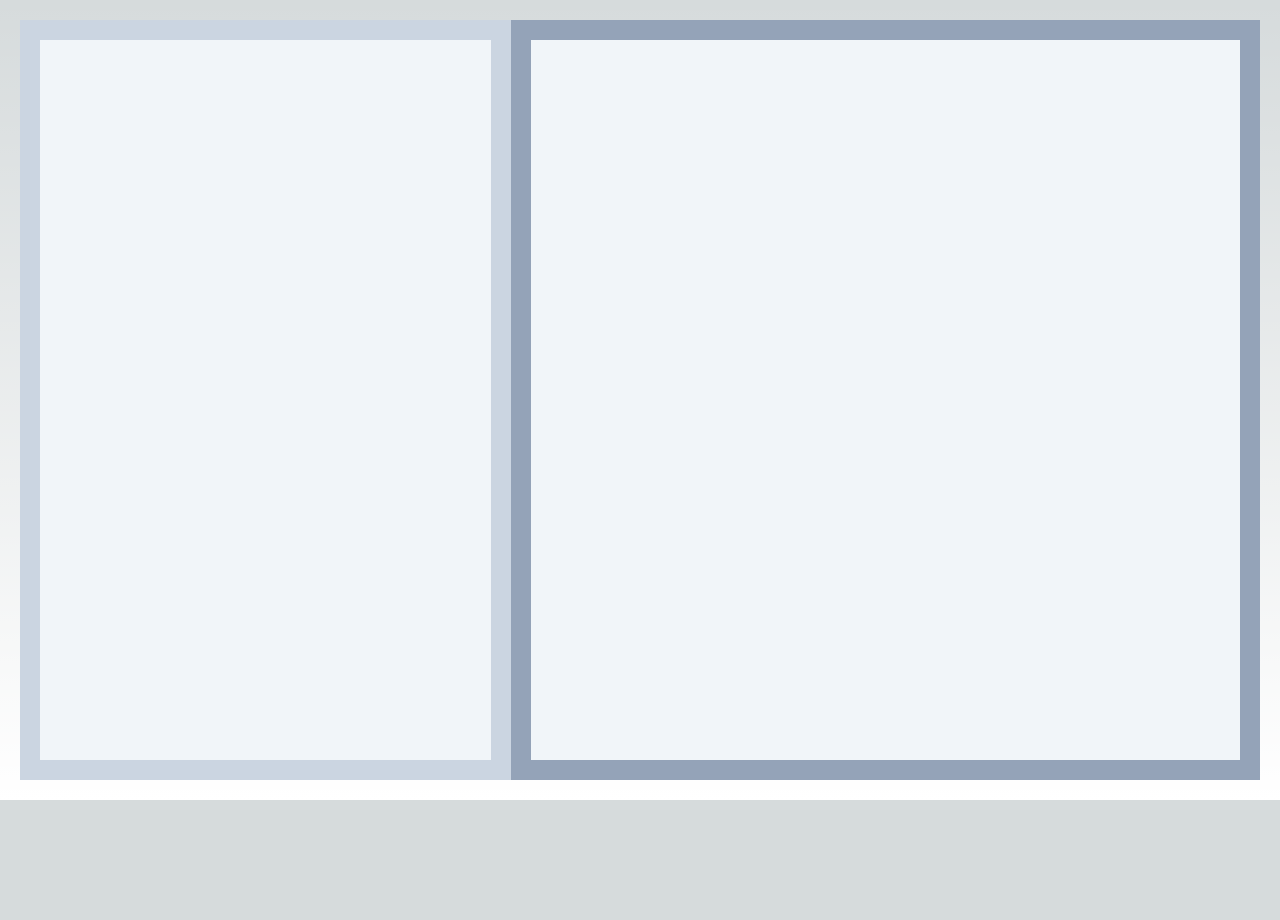
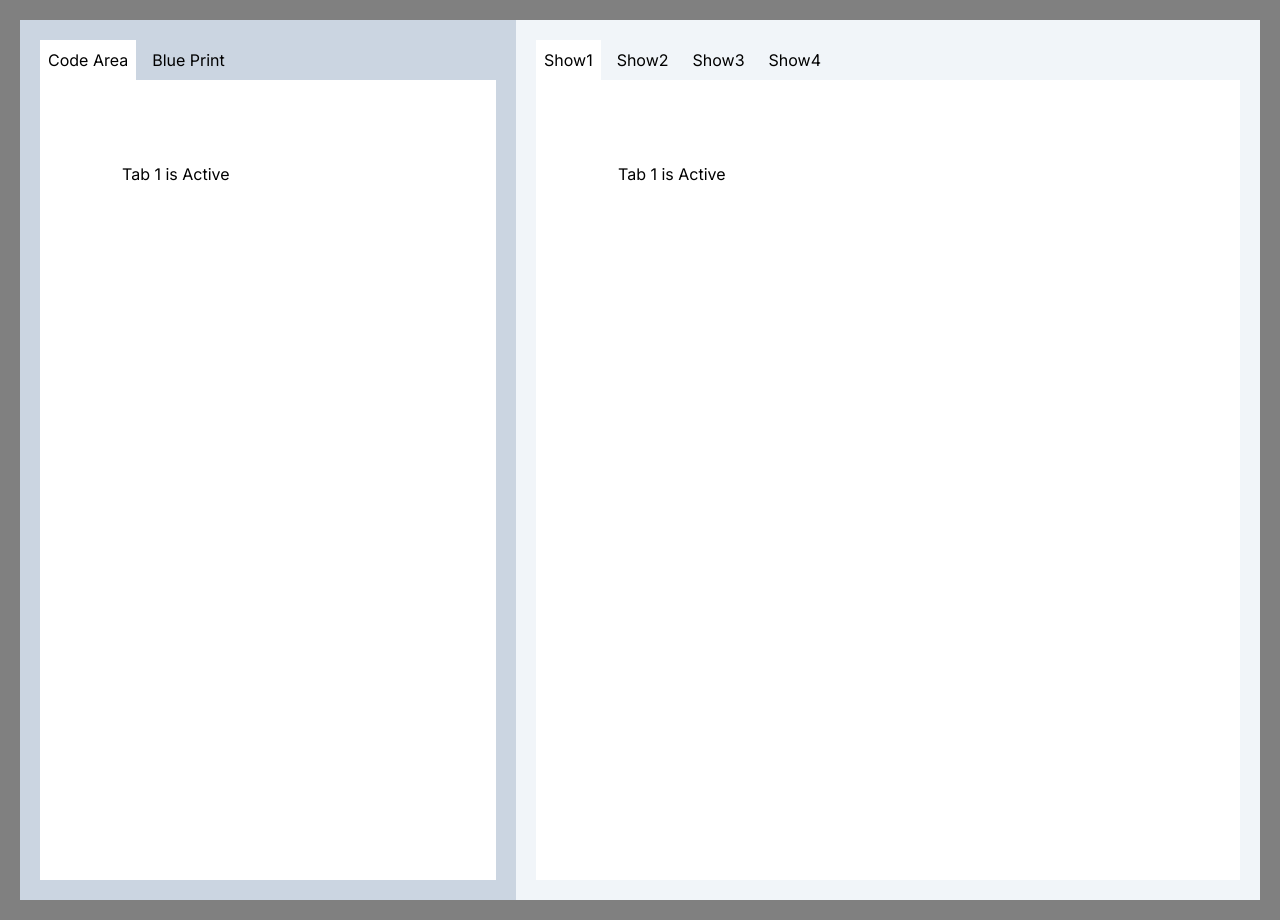
Before and after one commit to DaViz2/data_visualizer, a Next.js app: page / in a window 1280 px wide. Before the commit the page ends 800 px from the top, so only its background shows below. Built offline with nearby package versions, Linux system fonts and the light colour scheme.

Commit message:
tab 구현 및 변수에 따른 탭 개수 생성 기능 추가

```diff
--- /dev/null
+++ b/src/app/components/area/showarea.tsx
@@ -0,0 +1,52 @@
+import React from 'react';
+import Tabs from '../tab/tabs';
+
+export default function Showarea() {
+  const num = 4;
+  const tabs = Array.from({ length: num }, (_, i) => ({
+    label: `Show${i + 1}`,
+    id: i,
+    content: <div>{`Content for Tab ${i + 1}`}</div>,
+  }));
+
+  return (
+    <div className=" w-full h-full">
+      <Tabs tabs={tabs} />
+    </div>
+  );
+}
+
+/*
+import TabComponent from './tabs';
+
+export default function Showarea() {
+  const tabs = [
+    { title: 'Show1', content: <div>Content for Tab 1</div> },
+    { title: 'Show2', content: <div>Content for Tab 2</div> },
+  ];
+
+  return (
+    <div className="flex w-full h-full">
+      <TabComponent tabs={tabs} />
+    </div>
+  );
+}
+
+
+import React from 'react';
+import Tabs from '../tab/tabs';
+
+export default function Showarea() {
+  const tabs = [
+    { label: 'Show1', id: 0, content: <div>Content for Tab 1</div> },
+    { label: 'Show2', id: 1, content: <div>Content for Tab 2</div> },
+    { label: 'Show3', id: 2, content: <div>Content for Tab 3</div> },
+  ];
+
+  return (
+    <div className=" w-full h-full">
+      <Tabs tabs={tabs} />
+    </div>
+  );
+}
+*/
--- /dev/null
+++ b/src/app/components/area/userarea.tsx
@@ -0,0 +1,25 @@
+import React from 'react';
+import Tabs from '../tab/tabs';
+
+export default function Userarea() {
+  const tabs = [
+    { label: 'Code Area', id: 0, content: <div>Content for Tab 1</div> },
+    { label: 'Blue Print', id: 1, content: <div>Content for Tab 2</div> },
+  ];
+
+  return (
+    <div className=" w-full h-full">
+      <Tabs tabs={tabs} />
+    </div>
+  );
+}
+
+/*
+export default function Userarea() {
+  return (
+    <div className="flex w-full h-full">
+      <div className="flex grow-[1] h-[100%] flex-col items-center justify-between p-24 bg-slate-100" />
+    </div>
+  );
+}
+*/
--- a/src/app/components/components.tsx
+++ b/src/app/components/components.tsx
@@ -1,2 +1,3 @@
-export { default as Userarea } from './userarea';
-export { default as Stage } from './stage';
+export { default as Userarea } from './area/userarea';
+export { default as Showarea } from './area/showarea';
+export { default as Stage } from './area/stage';
--- /dev/null
+++ b/src/app/components/tab/tab.tsx
@@ -0,0 +1,72 @@
+'use client';
+
+import React, { MouseEvent } from 'react';
+
+interface TabProps {
+  label: string;
+  onClick: (event?: MouseEvent<HTMLDivElement>) => void;
+  isActive: boolean;
+}
+
+function Tab({ label, onClick, isActive }: TabProps) {
+  const handleKey = (event: React.KeyboardEvent<HTMLDivElement>) => {
+    if (event.key === 'Enter') {
+      // enter에 대해 처리, 나중에 수정해야 될 수도
+      onClick();
+    }
+  };
+  return (
+    <div
+      className={`tab ${isActive ? 'bg-white' : ''} cursor-pointer p-2 mr-2`}
+      onClick={onClick}
+      onKeyDown={handleKey}
+      role="button"
+      tabIndex={0}
+    >
+      {label}
+    </div>
+  );
+}
+
+export default Tab;
+/*
+'use client';
+
+import React, { useState } from 'react';
+
+interface Tab {
+  title: string;
+  content: JSX.Element;
+}
+
+interface TabComponentProps {
+  tabs: Tab[];
+}
+
+const TabComponent: React.FC<TabComponentProps> = ({ tabs }) => {
+  const [activeTab, setActiveTab] = useState<number>(0);
+
+  const handleTabClick = (index: number) => {
+    setActiveTab(index);
+  };
+
+  return (
+    <div className="flex flex-col h-full w-full ">
+      <div className="flex flex-row grow-[1] w-[20rem]">
+        {tabs.map((tab, index) => (
+          <button
+            key={index}
+            onClick={() => handleTabClick(index)}
+            className={`${index === activeTab ? 'active' : ''} p-2 bg-blue-100`}
+          >
+            {tab.title}
+          </button>
+        ))}
+      </div>
+      <div className="flex grow-[18] w-full">{tabs[activeTab].content}</div>
+    </div>
+  );
+};
+
+export default TabComponent;
+*/
--- /dev/null
+++ b/src/app/components/tab/tabs.tsx
@@ -0,0 +1,46 @@
+'use client';
+
+import React, { useState } from 'react';
+import Tab from './tab';
+// import './tabs.css';
+
+interface TabInfo {
+  label: string;
+  id: number;
+  content: JSX.Element;
+}
+
+interface TabsProps {
+  tabs: TabInfo[];
+}
+
+function Tabs({ tabs }: TabsProps) {
+  const [activeTab, setActiveTab] = useState(0);
+
+  const handleTabClick = (index: number) => {
+    setActiveTab(index);
+  };
+
+  return (
+    // <div className="tabs-container">
+    // <div className="tabs">
+    // <div className="tab-content">Tab {activeTab + 1} is Active</div>
+    <div className="w-full m-auto">
+      <div className="flex">
+        {tabs.map((tab, index) => (
+          <Tab
+            key={tab.id}
+            label={tab.label}
+            onClick={() => handleTabClick(index)}
+            isActive={index === activeTab}
+          />
+        ))}
+      </div>
+      <div className="border-2 border-white p-20 bg-white h-screen">
+        Tab {activeTab + 1} is Active
+      </div>
+    </div>
+  );
+}
+
+export default Tabs;
--- a/src/app/components/userarea.tsx
+++ /dev/null
@@ -1,7 +0,0 @@
-export default function Userarea() {
-  return (
-    <div className="flex w-full h-full">
-      <div className="flex grow-[1] h-[100%] flex-col items-center justify-between p-24 bg-slate-100" />
-    </div>
-  );
-}
--- a/src/app/page.tsx
+++ b/src/app/page.tsx
@@ -1,13 +1,20 @@
-import { Userarea, Stage } from './components/components';
+import { Userarea, Showarea } from './components/components';
 
 export default function Home() {
+  // <main className="flex h-[100vh] flex-row items-center p-5"></main>
   return (
-    <main className="flex h-[100vh] flex-row items-center p-5">
-      <div className="flex h-[100%] grow-[1] items-center p-5 bg-slate-300">
+    <main className="flex h-full flex-row items-center p-5 bg-gray">
+      <div
+        className="flex h-full grow-[2] items-center p-5 bg-slate-300"
+        style={{ maxWidth: '40%', minWidth: '40%' }}
+      >
         <Userarea />
       </div>
-      <div className="flex h-[100%] grow-[2] items-center p-5 bg-slate-400">
-        <Stage />
+      <div
+        className="flex h-full grow-[8] items-center p-5 bg-slate-100"
+        style={{ maxWidth: '60%', minWidth: '60%' }}
+      >
+        <Showarea />
       </div>
     </main>
   );
--- a/tailwind.config.ts
+++ b/tailwind.config.ts
@@ -13,6 +13,15 @@ const config: Config = {
         'gradient-conic':
           'conic-gradient(from 180deg at 50% 50%, var(--tw-gradient-stops))',
       },
+      colors: {
+        white: '#ffffff',
+        black: '#000000',
+        yellow: '#FFD700',
+        gray: '#808080',
+      },
+      // backgroundColor: {
+      //  gray: '#000000',
+      // },
     },
   },
   plugins: [],
```
Also changed, not shown: src/app/components/area/stage.tsx (renamed from src/app/components/stage.tsx).
